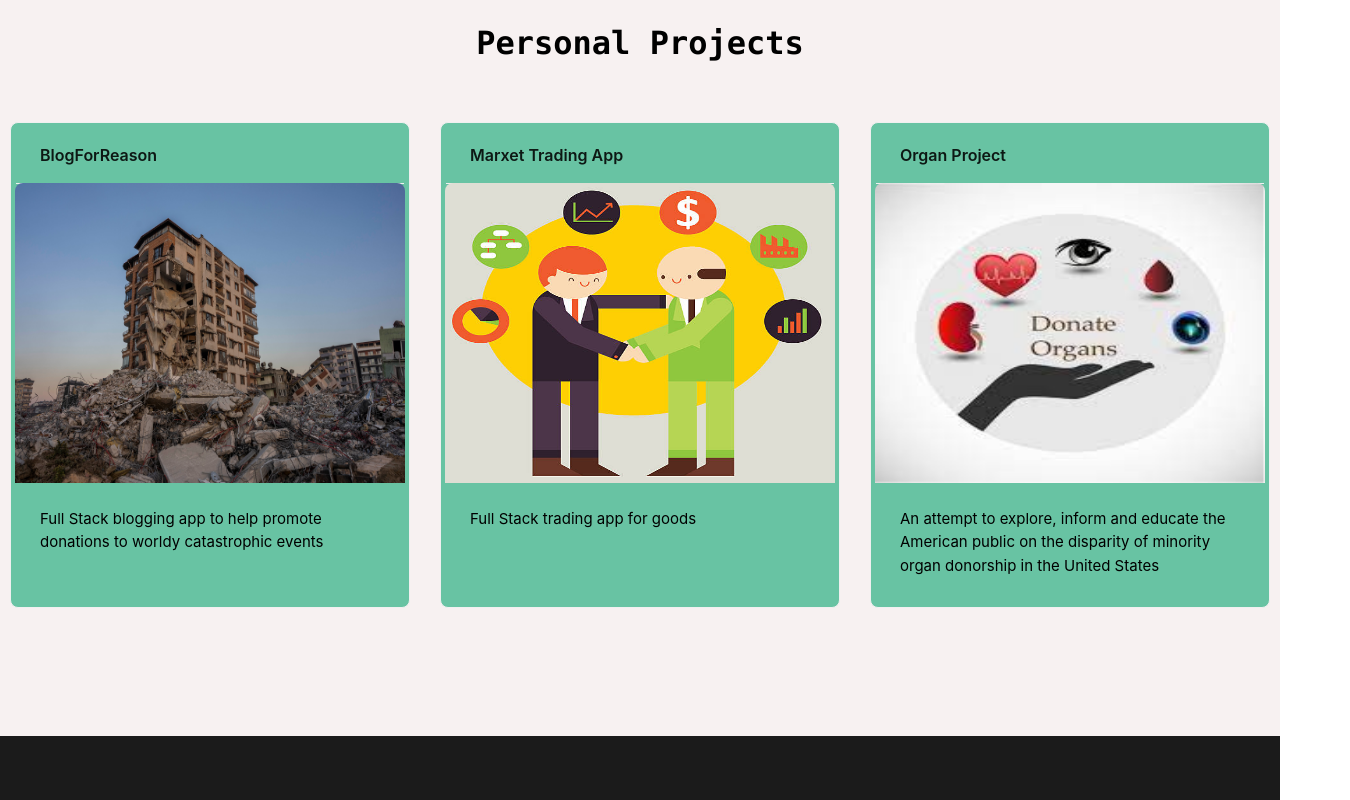
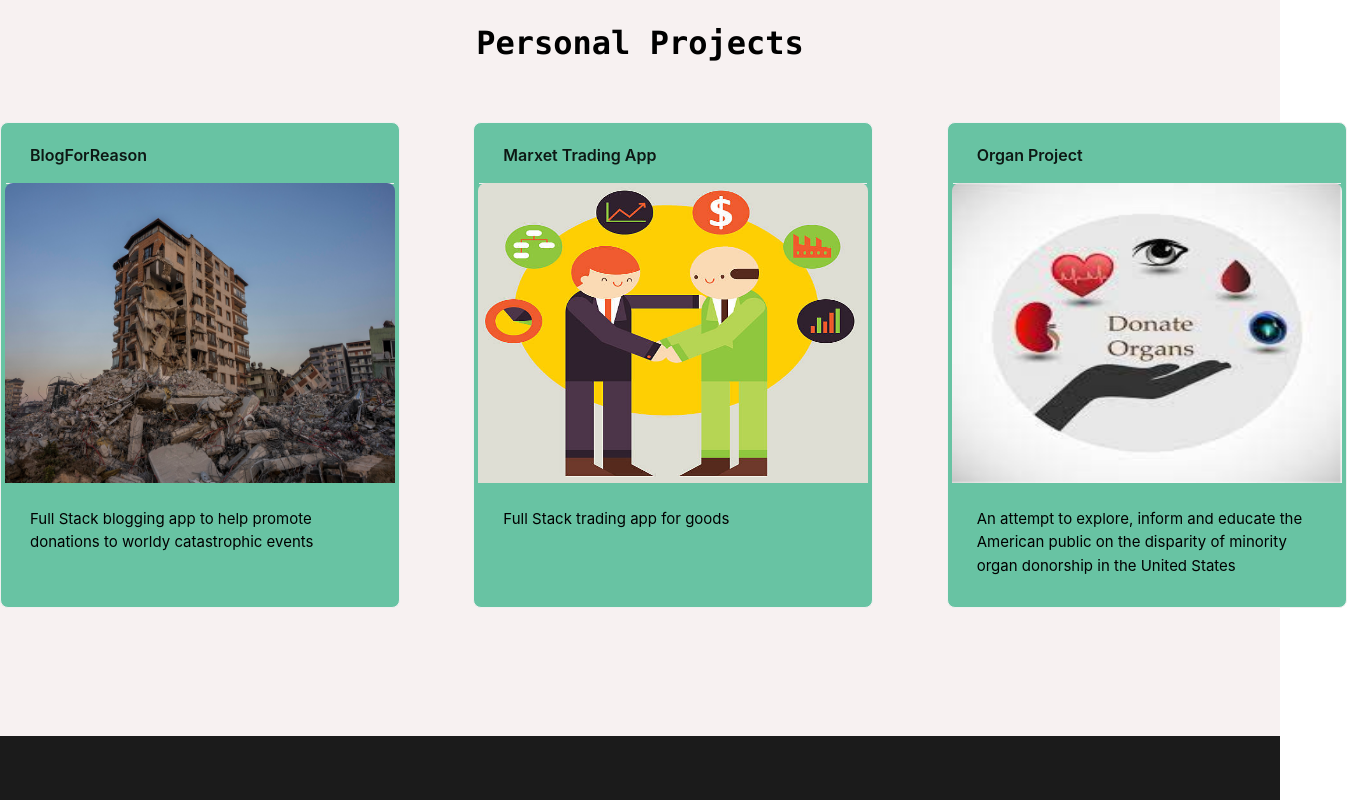
Before and after one commit to gmartinez948/personalBlog, a React (Create React App) app in the folder my-app/: page / in a window 1280 px wide. Shown: the part 2040-2840 px from the top of the page, 1350 px wide, since content can reach past the window. Built offline with nearby package versions, Linux system fonts and the light colour scheme.

Commit message:
more css

```diff
--- a/my-app/src/App.css
+++ b/my-app/src/App.css
@@ -48,8 +48,9 @@
 .AboutMe {
   display: grid;
   justify-items: center;
+
   grid-template-columns: repeat(2, 1fr);
-  grid-template-rows: repeat(1, 1fr);
+  grid-template-rows: repeat(auto-fill, minmax(100px, 2fr));
   grid-column-gap: 0%;
   grid-row-gap: 2%;
   padding: 10% 6% 10% 0;
@@ -87,7 +88,7 @@
   display: grid;
   flex-direction: row;
   flex-wrap: wrap-around;
-  justify-content: center;
+  justify-content: space-around;
   display: flex;
   margin-bottom: 10%;
   width: 100%;
--- a/my-app/src/components/PersonalProjects.tsx
+++ b/my-app/src/components/PersonalProjects.tsx
@@ -60,7 +60,7 @@
         initial="hidden"
         whileInView="show"
       >
-        <Row gutter={[30, 20]}>
+        <Row gutter={[140, 20]}>
           {personalProjects.map((project: PersonalProjectDataProps) => (
             <Col xs={20} sm={16} md={10} xl={8} span={6}>
               <Card
```
